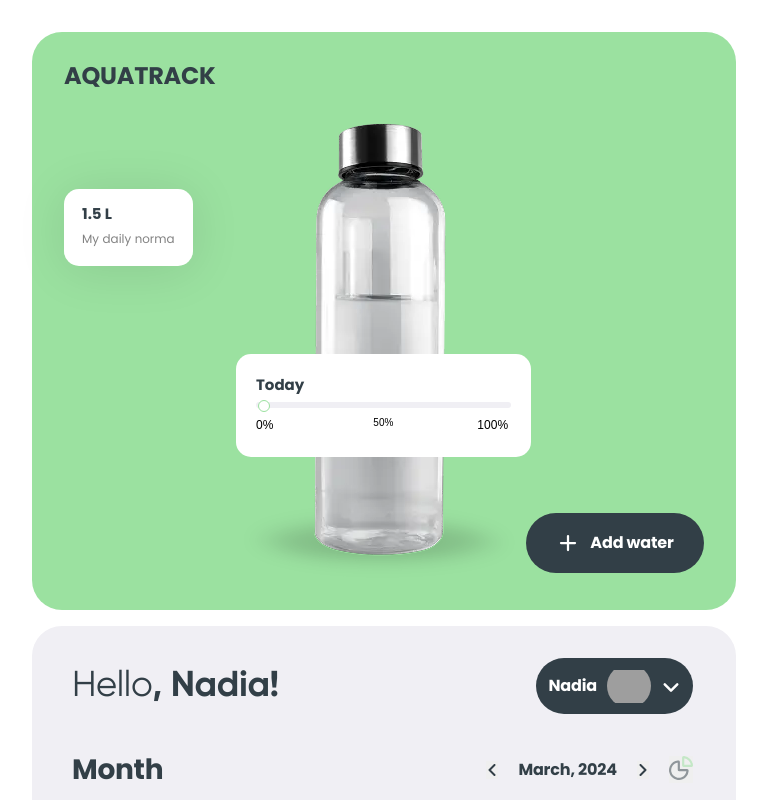
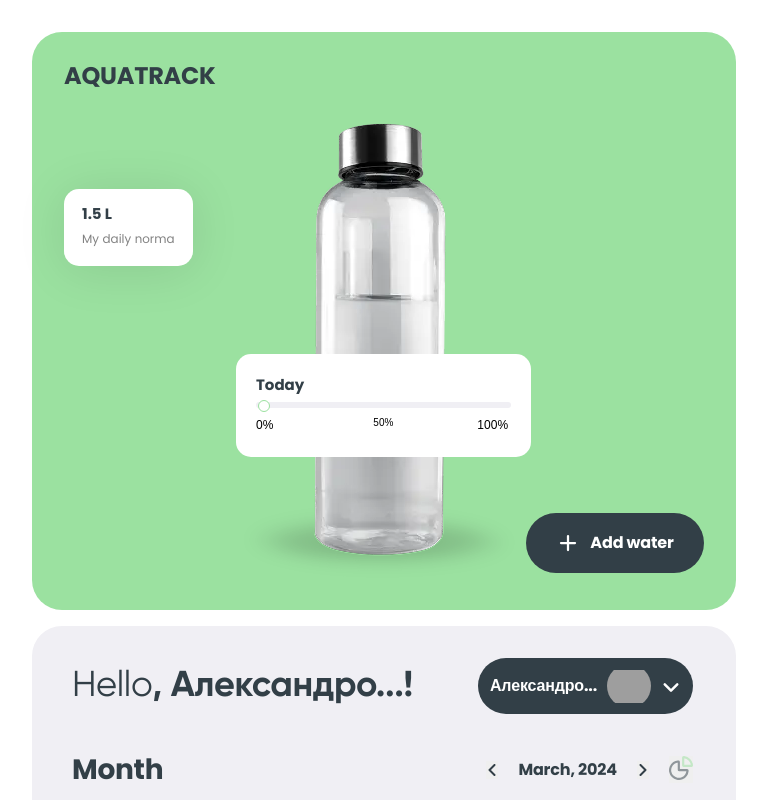
Before and after one commit to Artur-Luniaka/aquacoders, a React (Vite) app: page /user in a window 1280 px wide. Shown: the top 800 px of the page, without its empty margins (256-1023 px from the left). Built offline with nearby package versions, Linux system fonts and the light colour scheme; grey boxes are pictures that could not be loaded.

Commit message:
drop down update

```diff
--- a/src/components/UserBar/UserBar.jsx
+++ b/src/components/UserBar/UserBar.jsx
@@ -11,12 +11,10 @@ import { selectAvatarURL } from "../../redux/user/selectors.js";
 
 const UserBar = () => {
   const [dropStatus, setDropStatus] = useState(false);
-  const userName = "Nadia";
+  const [showFullName, setShowFullName] = useState(false);
+
+  const userName = "Александрополиский Величавенко12345";
   const userURL = useSelector(selectAvatarURL);
-
-  const handleClick = () => {
-    setDropStatus((prev) => !prev);
-  };
 
   useEffect(() => {
     const handleBodyClick = (e) => {
@@ -33,18 +31,57 @@ const UserBar = () => {
     };
   }, [dropStatus]);
 
+  const handleMouseHoverEnter = () => {
+    if (userName.length > 10) {
+      setShowFullName(true);
+    }
+  };
+
+  const handleMouseHoverLeave = () => {
+    if (userName.length > 10) {
+      setShowFullName(false);
+    }
+  };
+
   return (
     <section className={s.drop_down_container}>
-      <h2 className={s.current_name}>
-        Hello<span>, {userName.slice(0, 14)}!</span>
+      <h2
+        className={s.current_name}
+        onMouseEnter={handleMouseHoverEnter}
+        onMouseLeave={handleMouseHoverLeave}
+      >
+        Hello
+        <span>
+          ,{" "}
+          {userName.length > 10
+            ? `${userName.slice(0, 10)}...`
+            : userName.length === 0
+            ? "User"
+            : userName}
+          !
+        </span>
       </h2>
       <div onClick={(e) => e.stopPropagation()}>
         <button
           type="button"
           className={s.menu_container}
-          onClick={handleClick}
+          onClick={() => setDropStatus((prev) => !prev)}
         >
-          <span>{userName.slice(0, 14)}</span>
+          {showFullName && (
+            <span className={`${s.full_name} ${s.full_name1}`}>
+              {userName.slice(0, 32)}
+            </span>
+          )}
+          <span
+            onMouseEnter={handleMouseHoverEnter}
+            onMouseLeave={handleMouseHoverLeave}
+          >
+            {userName.length > 10
+              ? `${userName.slice(0, 10)}...`
+              : userName.length === 0
+              ? "User"
+              : userName}
+          </span>
           <span className={s.user_avatar_container}>
             <img className={s.user_avatar} src={userURL} alt={userName} />
           </span>
--- a/src/components/UserBar/UserBar.module.css
+++ b/src/components/UserBar/UserBar.module.css
@@ -111,3 +111,25 @@
     height: 15px;
   }
 }
+
+.full_name.full_name1 {
+  position: absolute;
+  top: -30px;
+  left: 2px;
+  opacity: 0.5;
+  color: var(--color-darkblue);
+  font-family: var(--poppins-bold);
+  font-weight: 700;
+  font-size: 14px;
+  line-height: 1.28571;
+  letter-spacing: -0.01em;
+  background-color: #2f2f2f29;
+  padding: 3px 8px;
+  border-radius: 10px;
+  @media screen and (min-width: 768px) {
+    font-size: 16px;
+    line-height: 1.5;
+    top: 49px;
+    left: 99px;
+  }
+}
--- a/src/components/UserBarPopover/UserBarPopover.module.css
+++ b/src/components/UserBarPopover/UserBarPopover.module.css
@@ -5,7 +5,7 @@
   z-index: 900;
   display: flex;
   flex-direction: column;
-  padding: 14px 28px 14px 20px;
+  padding: 14px 40px 14px 20px;
   width: 137px;
   gap: 8px;
   background-color: var(--color-white);
```
